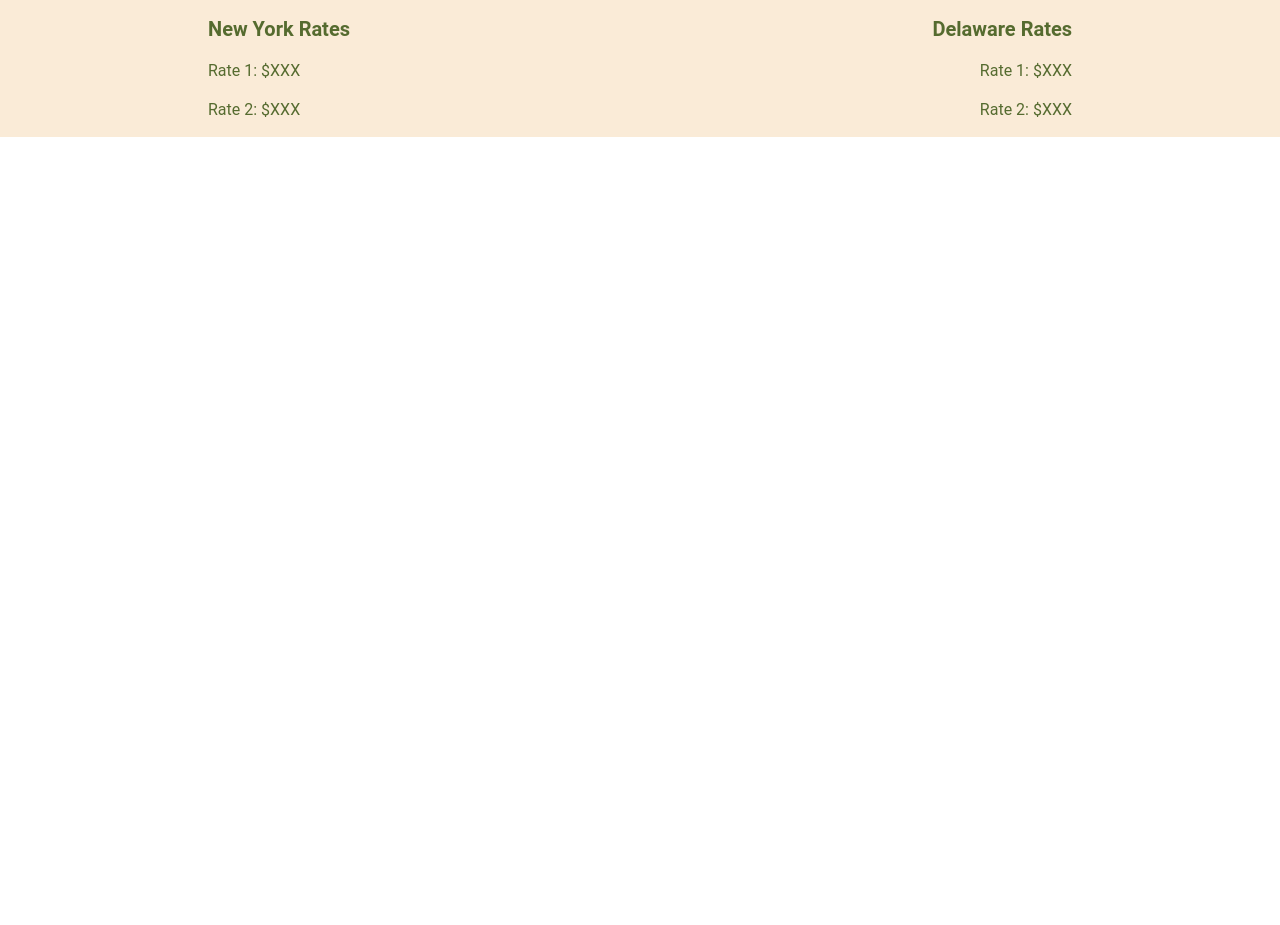
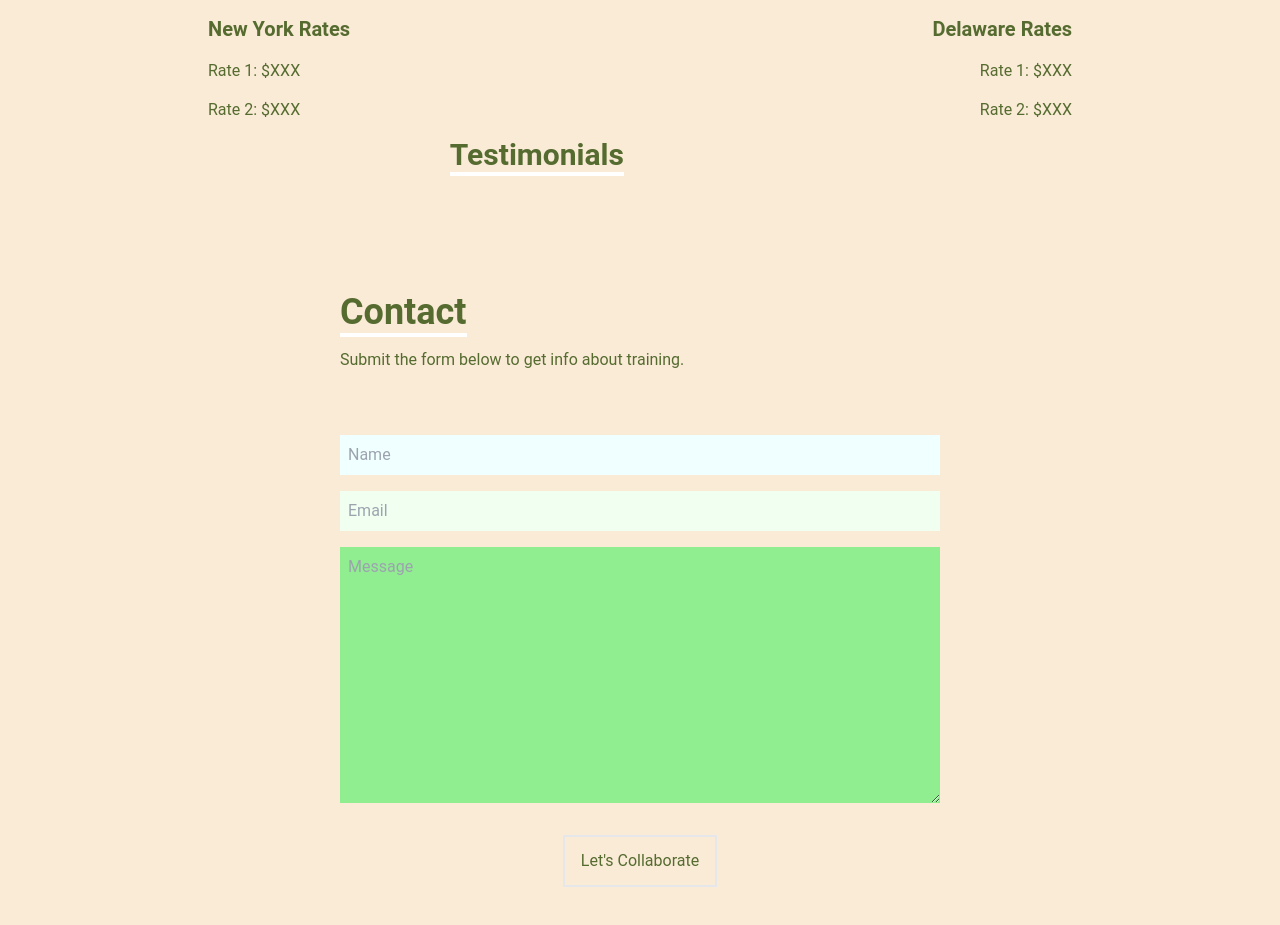
Before and after one commit to Kateattardo/Claire-Cario, a React (Create React App) app: page / in a window 1280 px wide. Shown: the part 1580-2505 px from the top of the page. Before the commit the page ends 1717 px from the top, so only its background shows below. Built offline with nearby package versions, Linux system fonts and the light colour scheme.

Commit message:
Contact Page

```diff
--- a/src/App.js
+++ b/src/App.js
@@ -2,6 +2,8 @@
 import Home from "./components/Home";
 import About from "./components/About";
 import Rates from "./components/Rates";
+import Testimonials from "./components/Testimonials";
+import Contact from "./components/Contact";
 
 function App() {
   return (
@@ -10,6 +12,8 @@
       <Home />
       <About />
       <Rates />
+      <Testimonials />
+      <Contact />
     </div>
   );
 }
--- /dev/null
+++ b/src/components/Contact.jsx
@@ -0,0 +1,48 @@
+import React from "react";
+
+const Contact = () => {
+  return (
+    <div
+      name="contact"
+      className="w-full h-screen bg-[#faebd7] flex justify-center items-center p-4"
+    >
+      <form
+        method="POST"
+        action="https://getform.io/f/a699a1b2-f225-434e-b317-1fbbde8e006c"
+        className="flex flex-col max-w-[600px] w-full"
+      >
+        <div className="pb-8">
+          <p className="text-4xl font-bold inline border-b-4 border-white text-[#556b2f]">
+            Contact
+          </p>
+          <p className="text-[#556b2f] py-4">
+            Submit the form below to get info about training.
+          </p>
+        </div>
+        <input
+          className="bg-[#f0ffff] p-2"
+          type="text"
+          placeholder="Name"
+          name="name"
+        />
+        <input
+          className="my-4 p-2 bg-[#f0fff0]"
+          type="email"
+          placeholder="Email"
+          name="email"
+        />
+        <textarea
+          className="bg-[#90ee90] p-2"
+          name="message"
+          rows="10"
+          placeholder="Message"
+        ></textarea>
+        <button className="text-[#556b2f]  border-2 hover:bg-[#fff0f5] hover:border-[#556b2f] px-4 py-3 my-8 mx-auto flex items-center">
+          Let's Collaborate
+        </button>
+      </form>
+    </div>
+  );
+};
+
+export default Contact;
--- /dev/null
+++ b/src/components/Testimonials.jsx
@@ -0,0 +1,19 @@
+import React from "react";
+
+const Testimonials = () => {
+  return (
+    <div name="about" className="w-full h-auto bg-[#faebd7] text-[#556b2f]">
+      <div className="flex flex-col justify-center items-center w-full">
+        <div className="max-w-4xl mx-auto px-4 w-full grid sm:grid-cols-2 gap-8">
+          <div className="text-center sm:text-right pb-8">
+            <p className="text-2xl sm:text-3xl font-bold inline border-b-4 border-white">
+              Testimonials
+            </p>
+          </div>
+        </div>
+      </div>
+    </div>
+  );
+};
+
+export default Testimonials;
```
